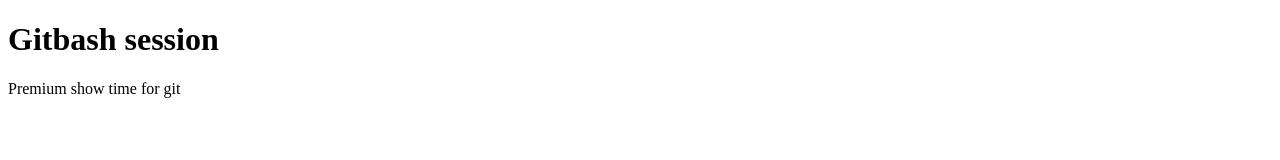
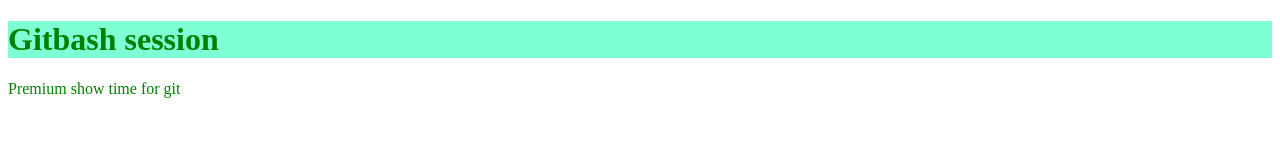
Before and after one commit to Justeez/My-git-tutorial, a plain HTML site: page index.html in a window 1280 px wide. Drawn offline with Linux system fonts and the light colour scheme.

Commit message:
add styles

```diff
--- a/index.html
+++ b/index.html
@@ -2,7 +2,8 @@
 <html lang="en" dir="ltr">
   <head>
     <meta charset="utf-8">
-    <title></title>
+    <title>Git</title>
+    <link rel="stylesheet" href="style.css">
   </head>
   <body>
     <h1>Gitbash session</h1>
--- a/style.css
+++ b/style.css
@@ -0,0 +1,7 @@
+body{
+  color: green;
+}
+
+h1 {
+  background-color: aquamarine;
+}
```
